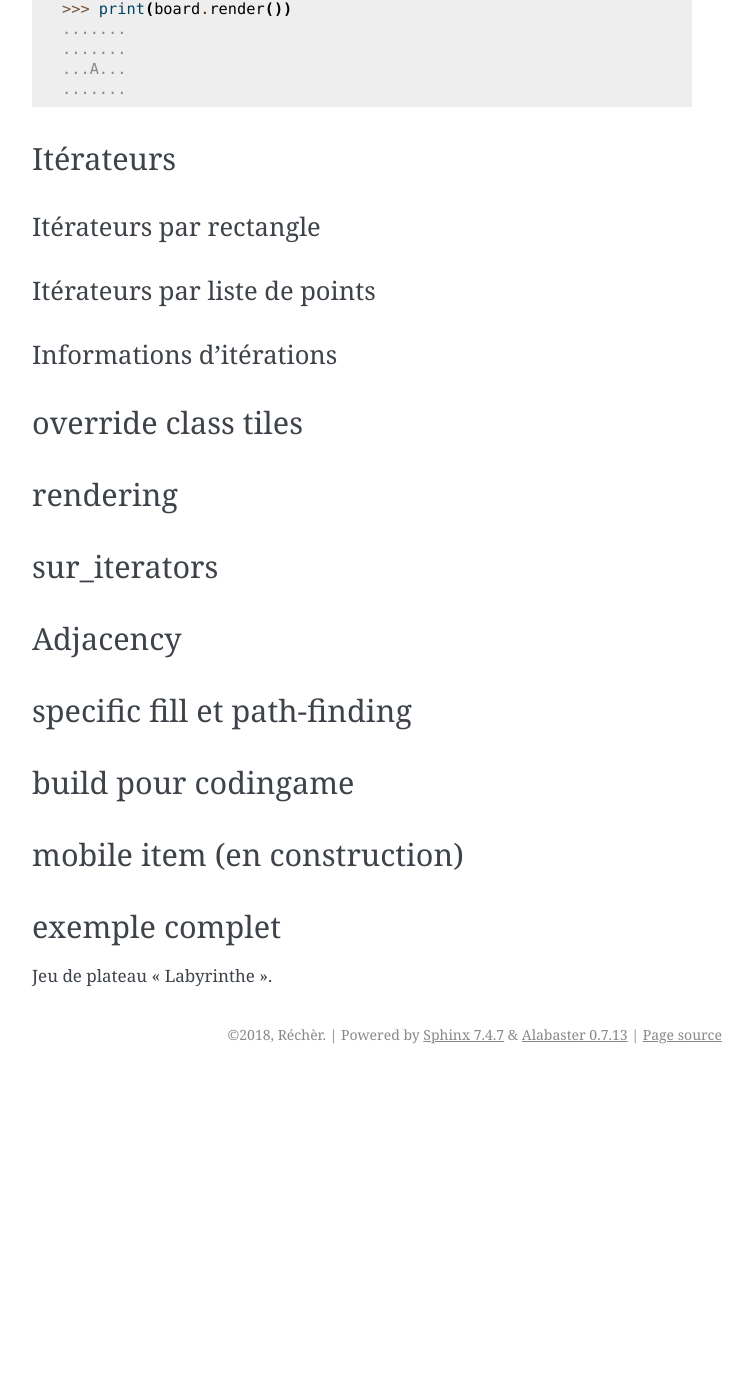
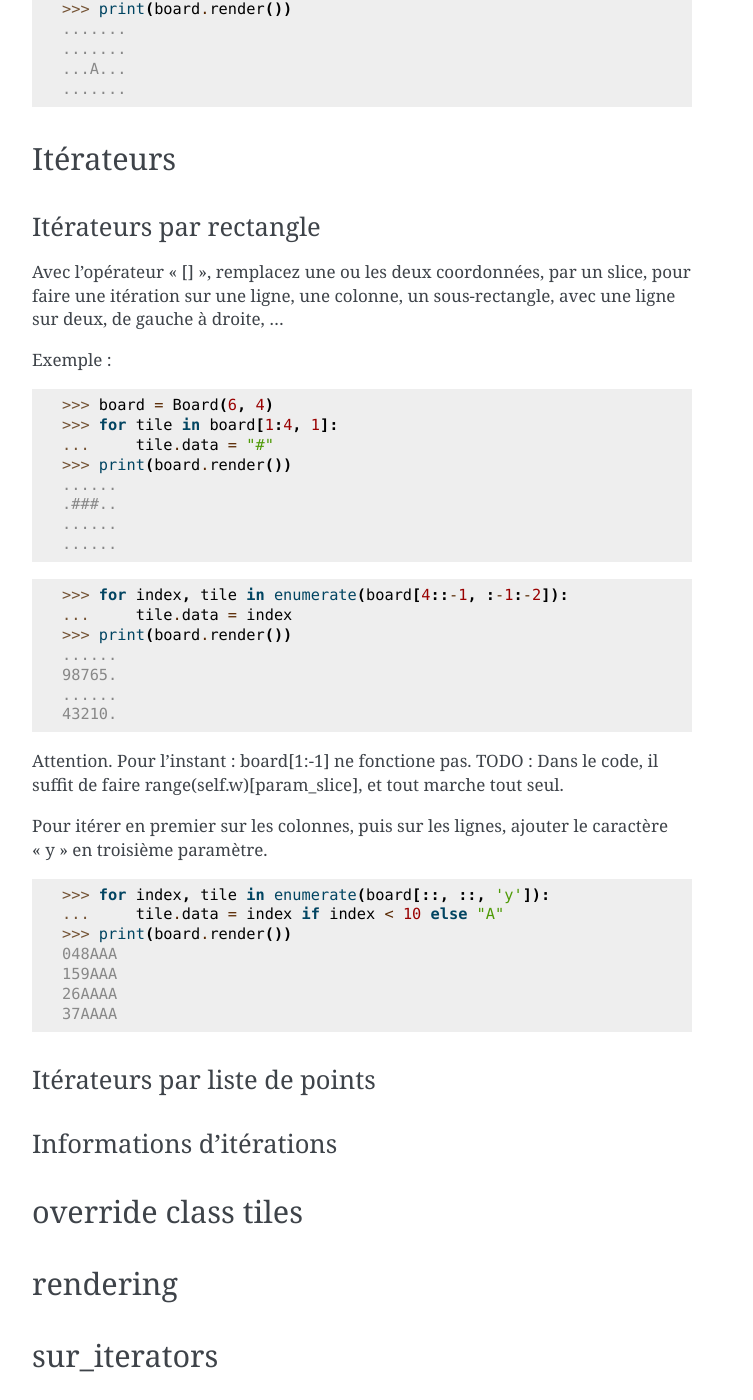
Before and after one commit to darkrecher/aboard, a Sphinx documentation site: the page built from docs/source/advanced.rst, in a window 1280 px wide and 1400 px high, scrolled down 1044 px. Shown: the whole window, without its empty margins (388-1141 px from the left). Built offline with Sphinx 7.4.7, drawn with Linux system fonts in a browser that asks for light colours; before the commit the page ends 2118 px from its top, so only the background shows below that.

Commit message:
Chapitre 'itérateurs par rectangle'.

```diff
--- a/docs/source/advanced.rst
+++ b/docs/source/advanced.rst
@@ -47,12 +47,45 @@ Dans la configuration de rendering par défaut, chaque Tile est représentée pa
 .......
 
 
-
 Itérateurs
 ==========
 
 Itérateurs par rectangle
 ------------------------
+
+Avec l'opérateur "[]", remplacez une ou les deux coordonnées, par un slice, pour faire une itération sur une ligne, une colonne, un sous-rectangle, avec une ligne sur deux, de gauche à droite, ...
+
+Exemple :
+
+>>> board = Board(6, 4)
+>>> for tile in board[1:4, 1]:
+...     tile.data = "#"
+>>> print(board.render())
+......
+.###..
+......
+......
+
+>>> for index, tile in enumerate(board[4::-1, :-1:-2]):
+...     tile.data = index
+>>> print(board.render())
+......
+98765.
+......
+43210.
+
+Attention. Pour l'instant : board[1:-1] ne fonctione pas. TODO : Dans le code, il suffit de faire range(self.w)[param_slice], et tout marche tout seul.
+
+Pour itérer en premier sur les colonnes, puis sur les lignes, ajouter le caractère "y" en troisième paramètre.
+
+>>> for index, tile in enumerate(board[::, ::, 'y']):
+...     tile.data = index if index < 10 else "A"
+>>> print(board.render())
+048AAA
+159AAA
+26AAAA
+37AAAA
+
 
 Itérateurs par liste de points
 ------------------------------
```
